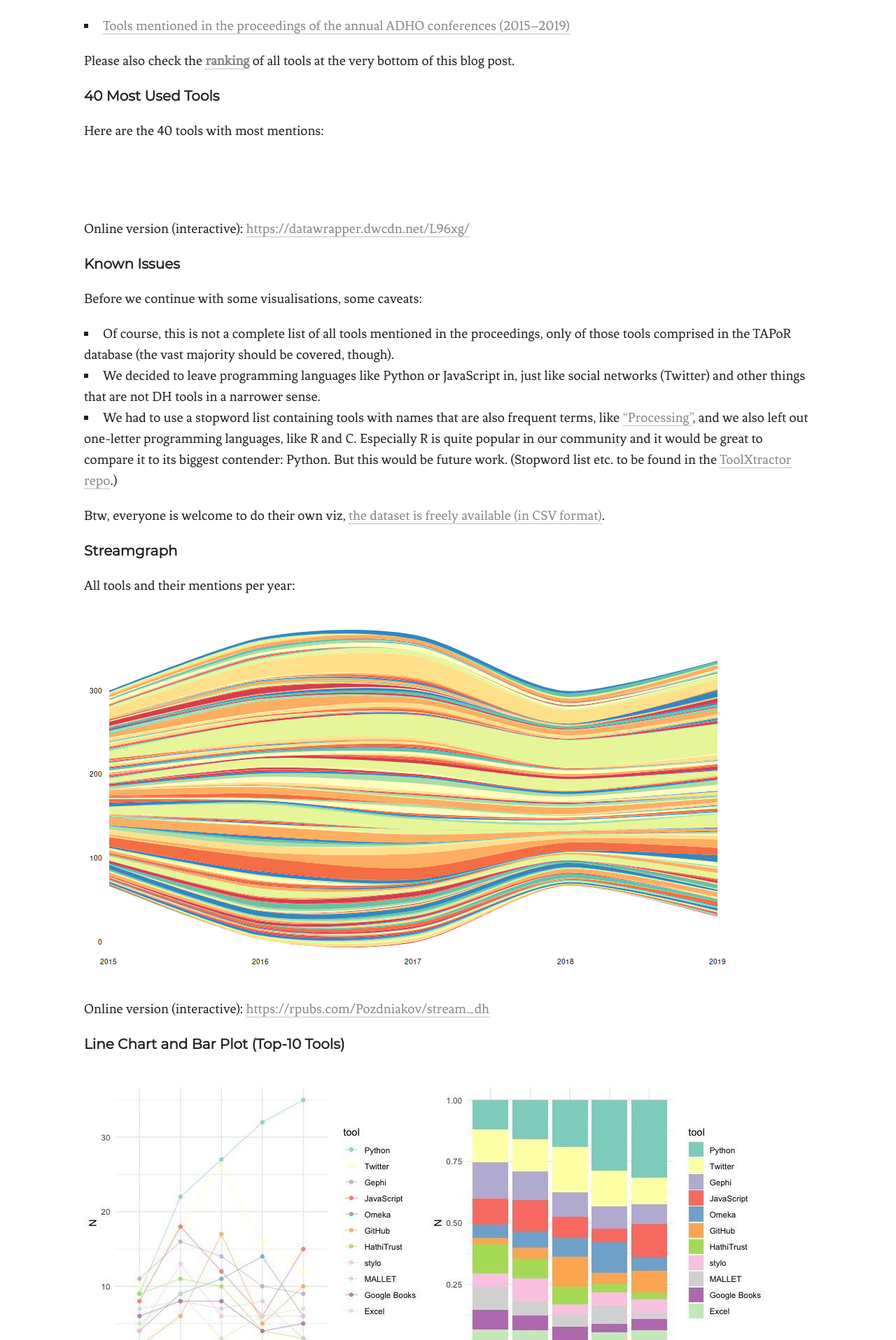
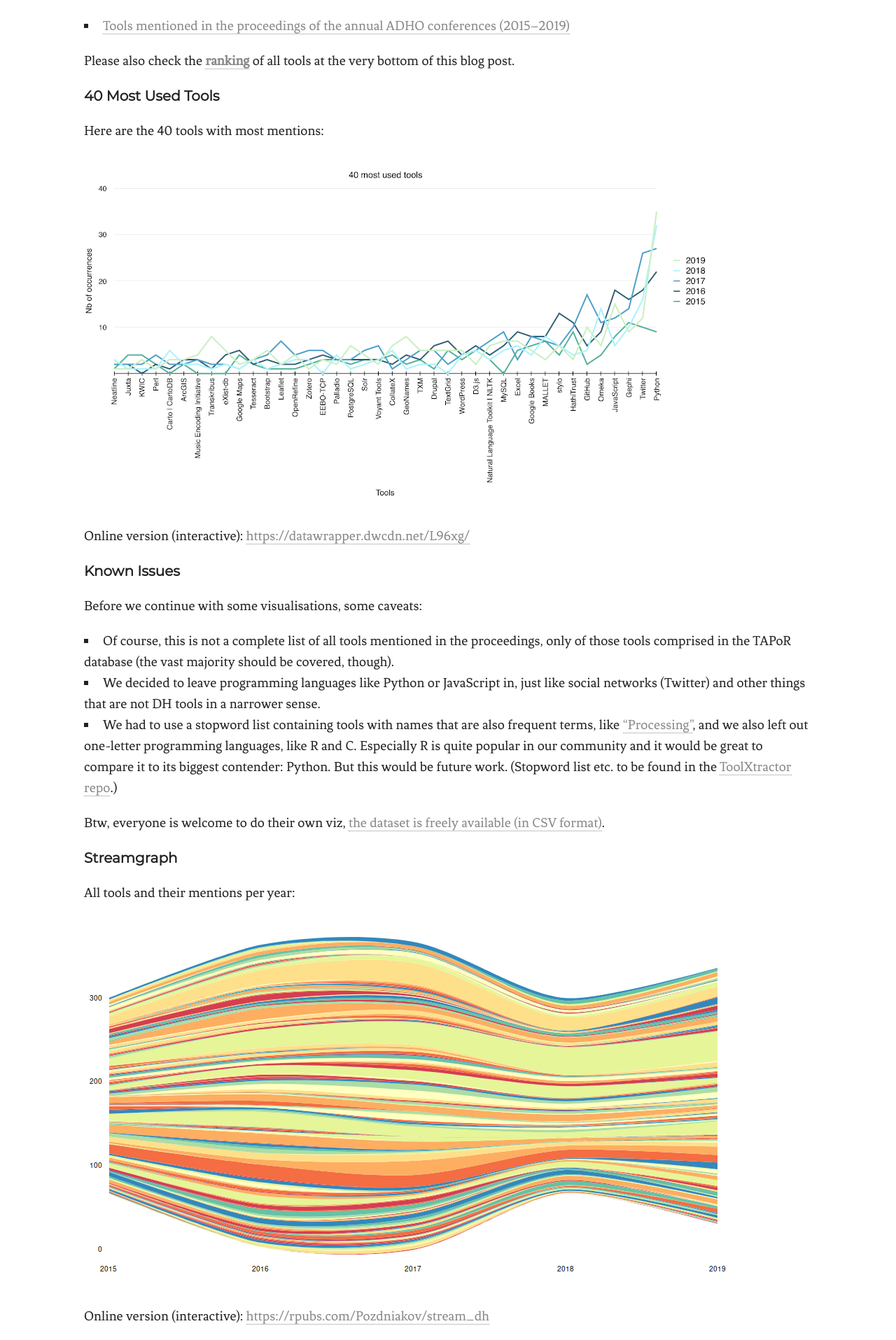
Before and after one commit to weltliteratur/blog, a Jekyll site: the page built from _posts/2019-12-05-dh-tools-used-in-research.markdown, in a window 1280 px wide. Shown: the part 1094-3009 px from the top of the page at 70% size. Built offline with Jekyll 4.4.1, drawn with Linux system fonts in a browser that asks for light colours.

Commit message:
correct img size

```diff
--- a/_posts/2019-12-05-dh-tools-used-in-research.markdown
+++ b/_posts/2019-12-05-dh-tools-used-in-research.markdown
@@ -30,7 +30,7 @@ Please also check the [**ranking**](#ranking) of all tools at the very bottom of
 Here are the 40 tools with most mentions:
 
 <figure style="text-align:left;">
-  <img src="/images/dh-tools-used-in-research/40-most-used-tools.png" alt="40 most used tools (via Datawrapper)" style="width:000px;" />
+  <img src="/images/dh-tools-used-in-research/40-most-used-tools.png" alt="40 most used tools (via Datawrapper)" style="width:900px;" />
 </figure>
 
 Online version (interactive): [https://datawrapper.dwcdn.net/L96xg/](https://datawrapper.dwcdn.net/L96xg/)
```
